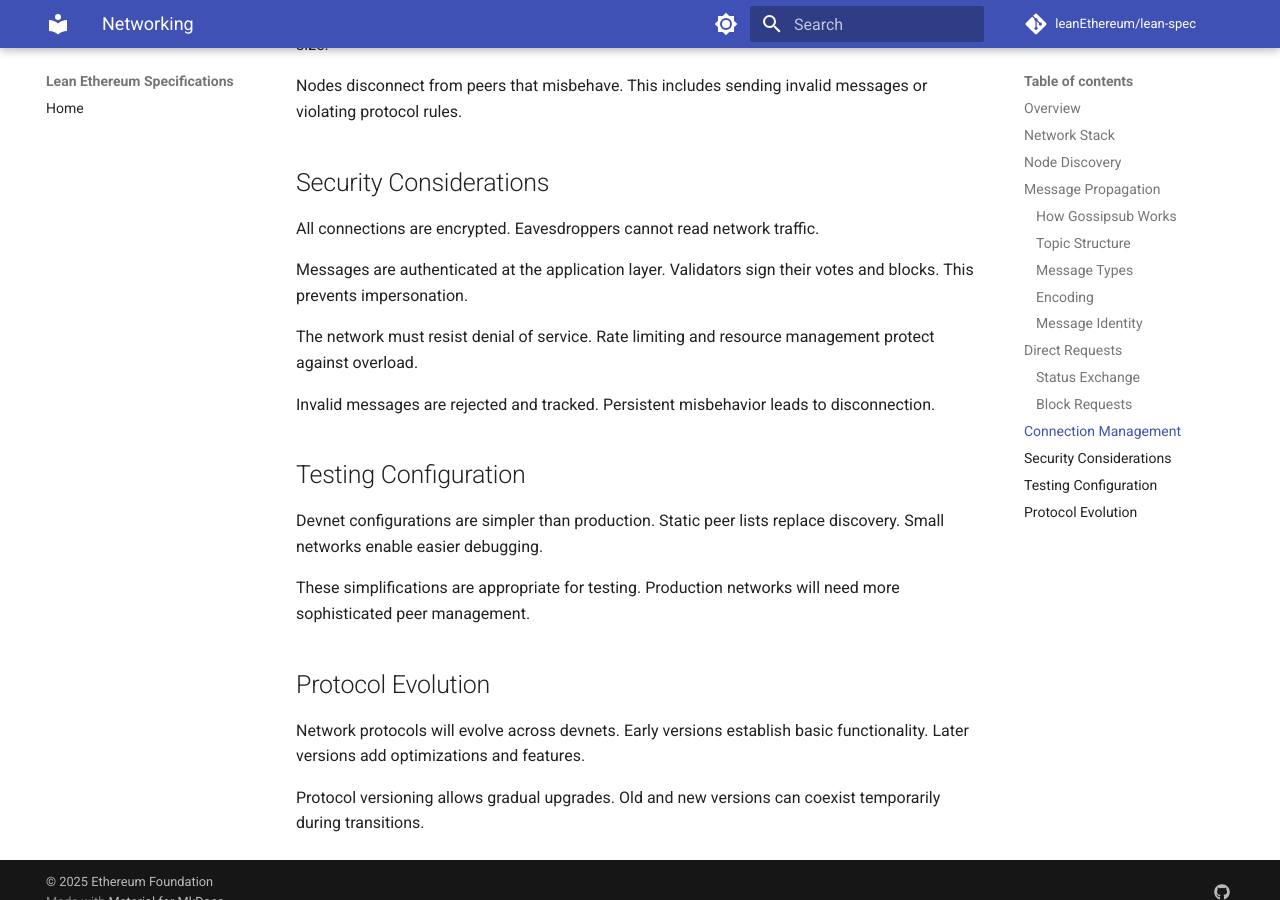
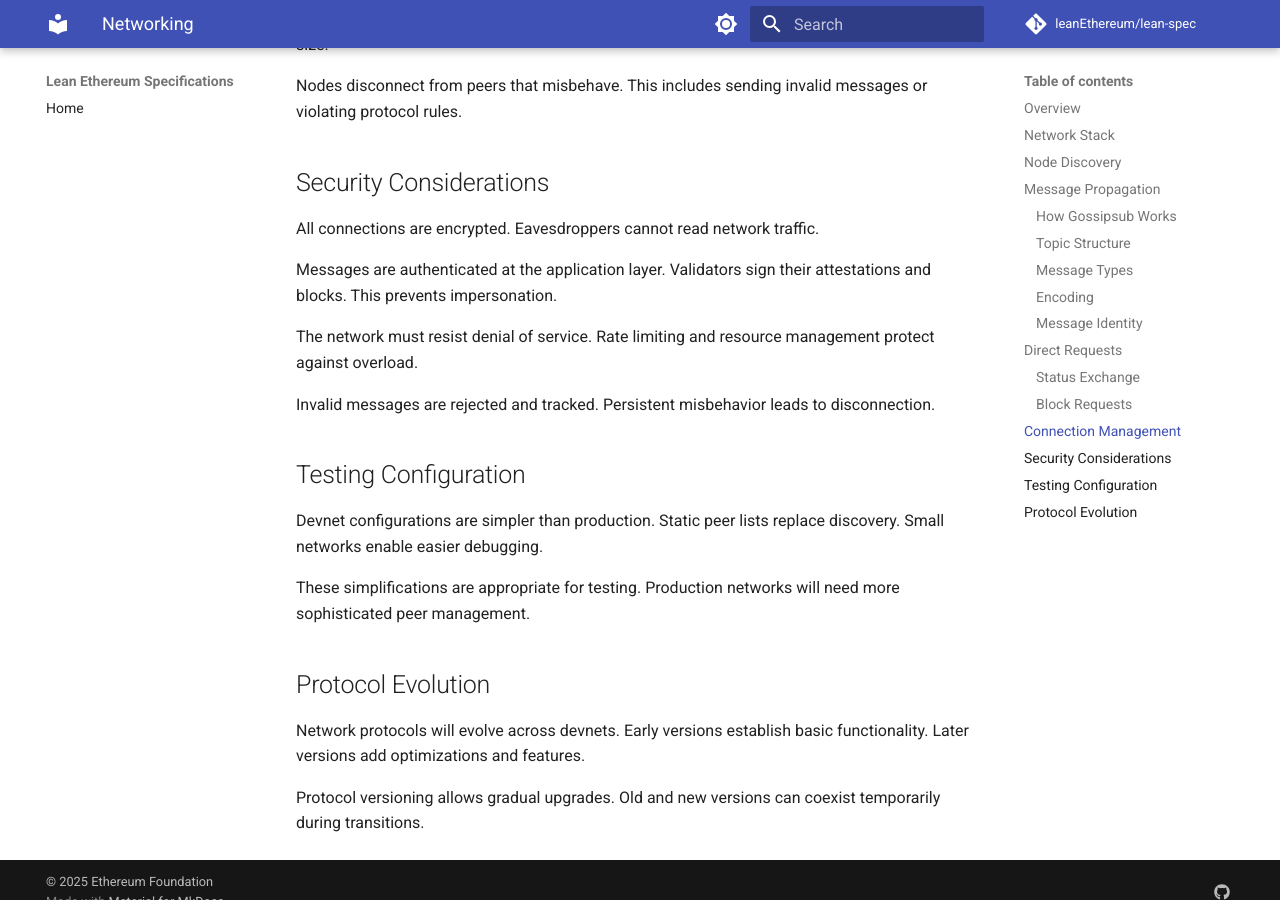
Before and after one commit to tcoratger/leanSpec, an MkDocs documentation site: the page built from docs/client/networking.md, in a window 1280 px wide and 900 px high, scrolled down 3001 px. Built offline with MkDocs 1.6.1 and Material for MkDocs 9.7.7, drawn with Linux system fonts in a browser that asks for light colours; comment, search, counter and statistics services are not loaded; some of the changed text lies outside the part shown.

Commit message:
feat: update Gossip Topic name Vote -> Attestation (#78)

```diff
--- a/docs/client/networking.md
+++ b/docs/client/networking.md
@@ -69,7 +69,7 @@
 Blocks are proposed by validators. They propagate on the block topic. Every
 node needs to see blocks quickly.
 
-Votes come from all validators. They propagate on the vote topic. High volume
+Attestations come from all validators. They propagate on the attestation topic. High volume
 but small messages.
 
 ### Encoding
@@ -127,7 +127,7 @@
 All connections are encrypted. Eavesdroppers cannot read network traffic.
 
 Messages are authenticated at the application layer. Validators sign their
-votes and blocks. This prevents impersonation.
+attestations and blocks. This prevents impersonation.
 
 The network must resist denial of service. Rate limiting and resource
 management protect against overload.
```
